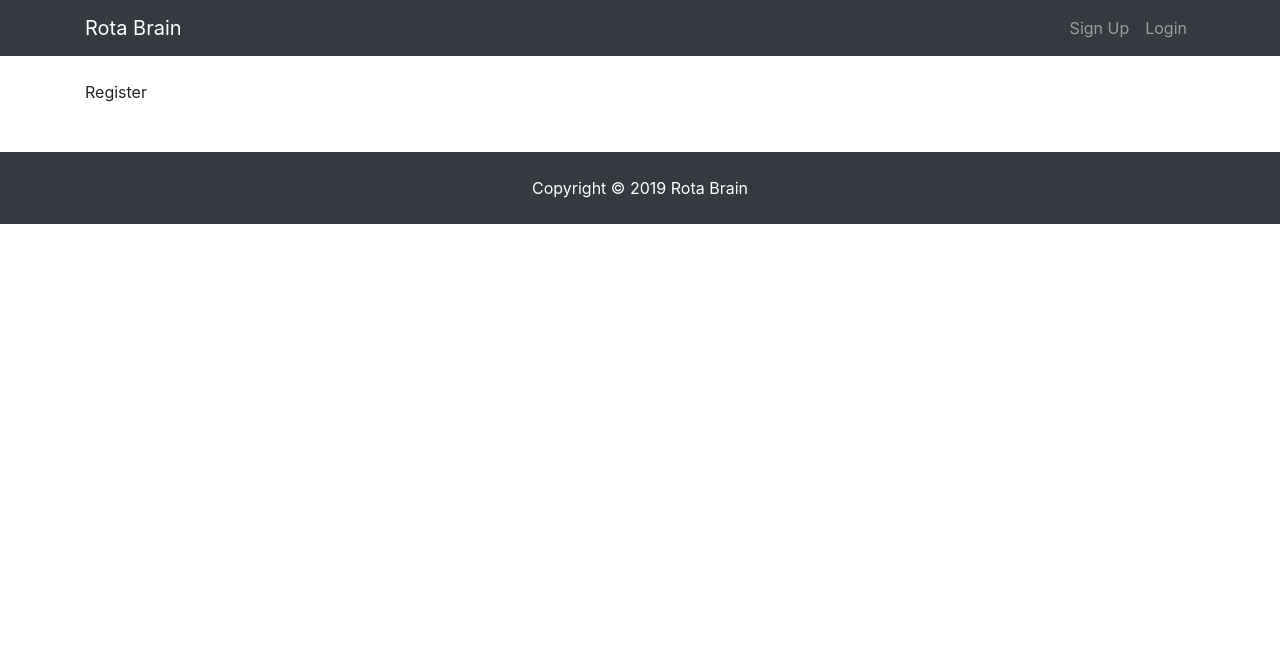
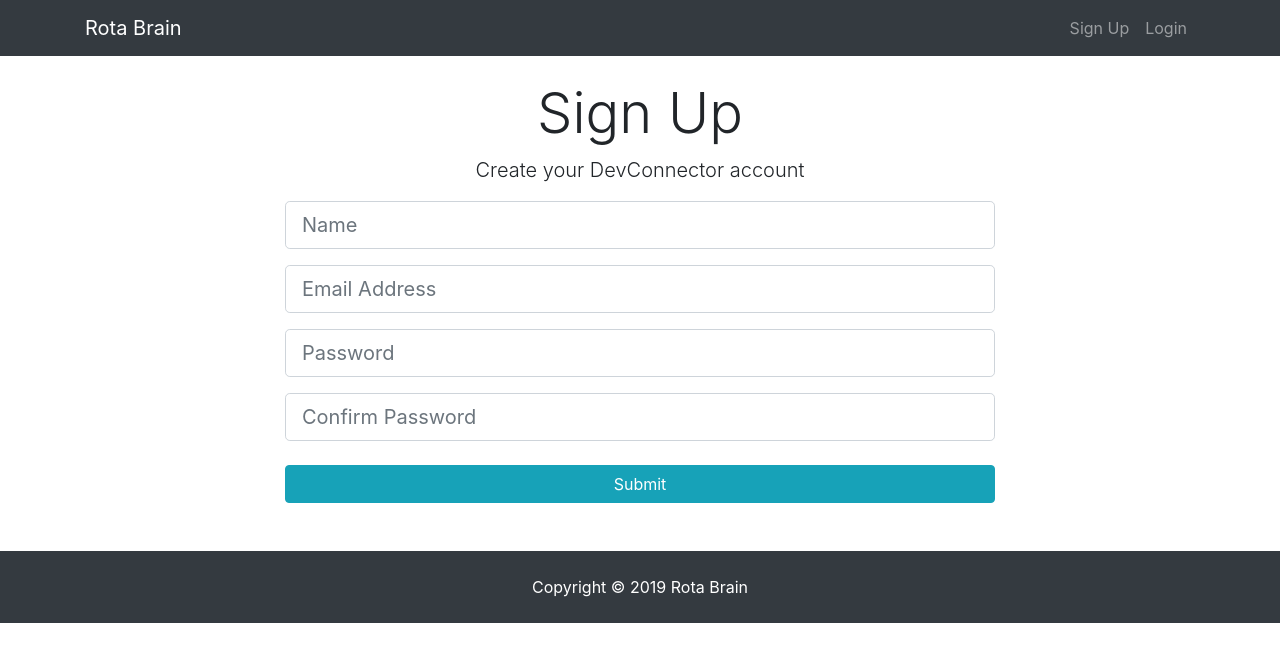
Before and after one commit to DavidRHale/express-react-starter, a React (Create React App) app in the folder client/: page /register in a window 1280 px wide. Shown: the top 662 px of the page. Built offline with nearby package versions, Linux system fonts and the light colour scheme.

Commit message:
basic register form setup

```diff
--- a/client/src/components/auth/Register.js
+++ b/client/src/components/auth/Register.js
@@ -1,5 +1,98 @@
-import React from 'react';
+import React, { Component } from 'react';
 
-export default () => (
-  <div>Register</div>
-)
+class Register extends Component {
+  constructor(props) {
+    super(props)
+
+    this.state = {
+      name: '',
+      email: '',
+      password: '',
+      password2: '',
+      errors: {}
+    };
+  }
+
+  onChange = event => {
+    this.setState({ [event.target.name]: event.target.value });
+  }
+
+  onSubmit = event => {
+    event.preventDefault();
+
+    const newUser = {
+      name: this.state.name,
+      email: this.state.email,
+      password: this.state.password,
+      password2: this.state.password2,
+    }
+
+    console.log(
+      newUser
+    )
+  }
+
+  render() {
+    const { name, email, password, password2 } = this.state;
+
+    return (
+      <div className="register">
+        <div className="container">
+          <div className="row">
+            <div className="col-md-8 m-auto">
+              <h1 className="display-4 text-center">Sign Up</h1>
+              <p className="lead text-center">
+                Create your DevConnector account
+              </p>
+              <form noValidate onSubmit={this.onSubmit}>
+                <div className="form-group">
+                  <input
+                    type="text"
+                    className="form-control form-control-lg"
+                    placeholder="Name"
+                    name="name"
+                    value={name}
+                    onChange={this.onChange}
+                  />
+                </div>
+                <div className="form-group">
+                  <input
+                    className="form-control form-control-lg"
+                    type="email"
+                    placeholder="Email Address"
+                    name="email"
+                    value={email}
+                    onChange={this.onChange}
+                  />
+                </div>
+                <div className="form-group">
+                  <input
+                    className="form-control form-control-lg"
+                    type="password"
+                    placeholder="Password"
+                    name="password"
+                    value={password}
+                    onChange={this.onChange}
+                  />
+                </div>
+                <div className="form-group">
+                  <input
+                    className="form-control form-control-lg"
+                    type="password"
+                    placeholder="Confirm Password"
+                    name="password2"
+                    value={password2}
+                    onChange={this.onChange}
+                  />
+                </div>
+                <input type="submit" className="btn btn-info btn-block mt-4" />
+              </form>
+            </div>
+          </div>
+        </div>
+      </div>
+    );
+  }
+}
+
+export default Register;
```
